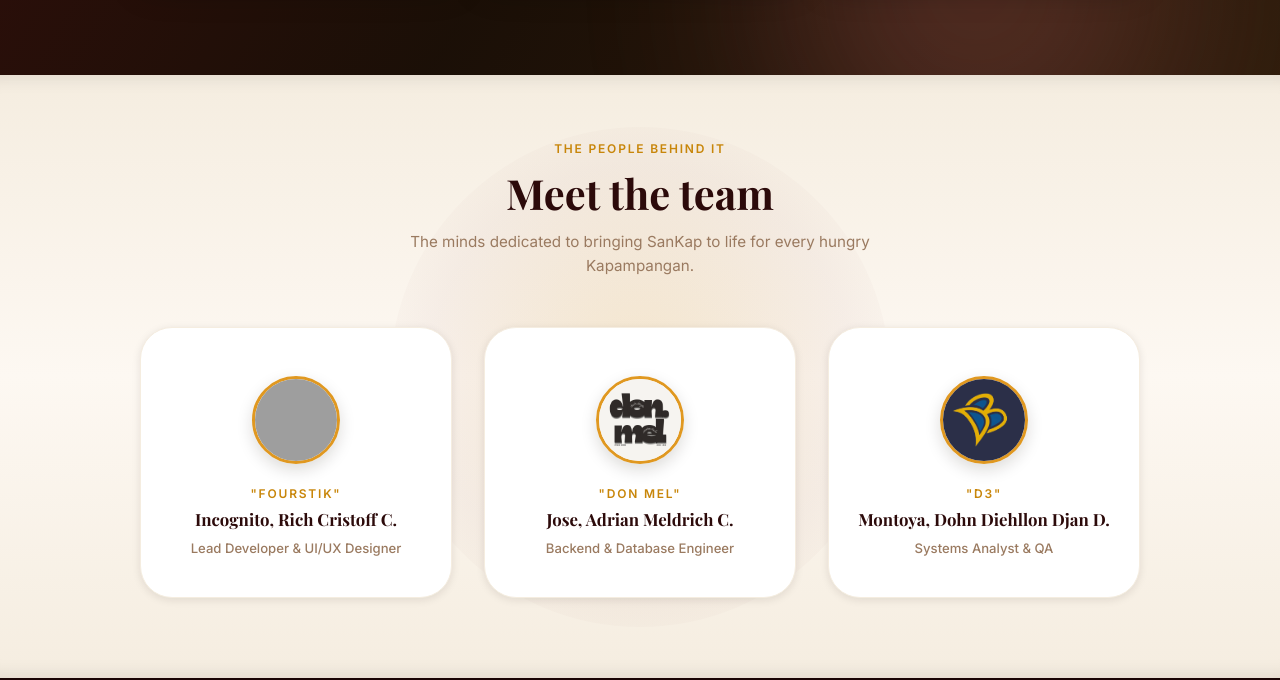
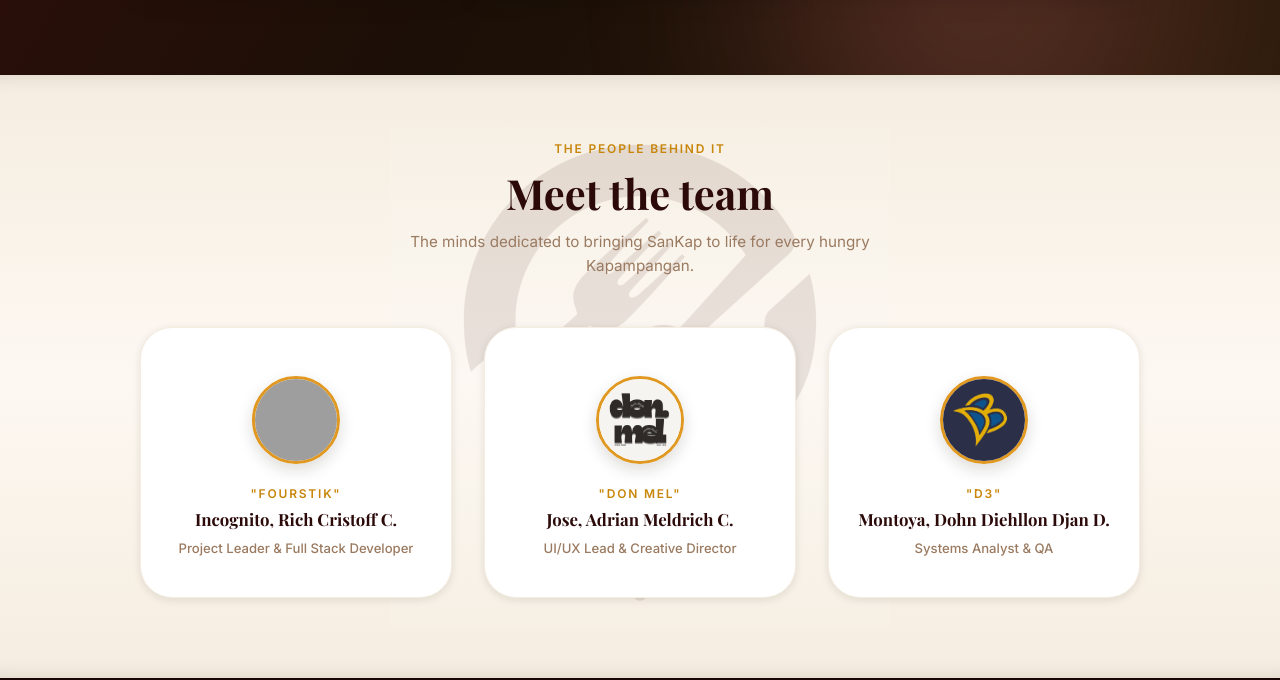
Before and after one commit to Fourstik/SanKap, a website: page public/about.html in a window 1280 px wide. Shown: the part 1840-2520 px from the top of the page. Drawn offline with nearby package versions, Linux system fonts and the light colour scheme; grey boxes are pictures that could not be loaded; a web font is replaced by a local one.

Commit message:
Changed the site favicon, and modified several elements in the 'About' Page

```diff
--- a/public/about.html
+++ b/public/about.html
@@ -4,6 +4,7 @@
   <meta charset="UTF-8" />
   <meta name="viewport" content="width=device-width, initial-scale=1.0" />
   <title>About — SanKap</title>
+  <link rel="icon" type="image/png" href="assets/images/SanKap_Favicon.png" />
   <link rel="preconnect" href="https://fonts.googleapis.com" />
   <link rel="preconnect" href="https://fonts.gstatic.com" crossorigin />
   <link href="https://fonts.googleapis.com/css2?family=Playfair+Display:ital,wght@0,700;0,900;1,700&family=Inter:wght@300;400;500;600&display=swap" rel="stylesheet" />
@@ -127,7 +128,7 @@
           </div>
           <p class="team-card__nickname">"Fourstik"</p>
           <h3 class="team-card__name">Incognito, Rich Cristoff C.</h3>
-          <p class="team-card__role">Lead Developer & UI/UX Designer</p>
+          <p class="team-card__role">Project Leader & Full Stack Developer</p>
         </div>
 
         <!-- Member 2: Don Mel -->
@@ -138,7 +139,7 @@
           </div>
           <p class="team-card__nickname">"Don Mel"</p>
           <h3 class="team-card__name">Jose, Adrian Meldrich C.</h3>
-          <p class="team-card__role">Backend & Database Engineer</p>
+          <p class="team-card__role">UI/UX Lead & Creative Director</p>
         </div>
 
         <!-- Member 3: D3 -->
--- a/public/css/about_styles.css
+++ b/public/css/about_styles.css
@@ -490,7 +490,6 @@
               inset 0 -20px 20px -20px rgba(28, 18, 8, 0.12);
 }
 
-/* Ambient background glow orb */
 .team-bg-glow {
   position: absolute;
   top: 50%;
@@ -498,8 +497,11 @@
   transform: translate(-50%, -50%);
   width: 500px;
   height: 500px;
-  border-radius: 50%;
-  background: radial-gradient(circle, rgba(200, 134, 10, 0.15) 0%, rgba(107, 26, 26, 0.04) 60%, transparent 80%);
+  background-image: url('../assets/images/SanKap_Favicon.png');
+  background-repeat: no-repeat;
+  background-position: center;
+  background-size: contain;
+  opacity: 0.09;
   pointer-events: none;
   z-index: 0;
 }
```
Also changed, not shown: public/browse.html (+2 -1 lines), public/index.html (+1 -0 lines), public/manage.html (+1 -0 lines), public/assets/images/SanKap_Favicon.png (added).
